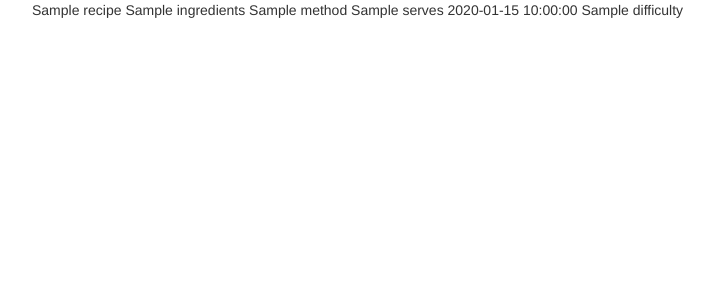
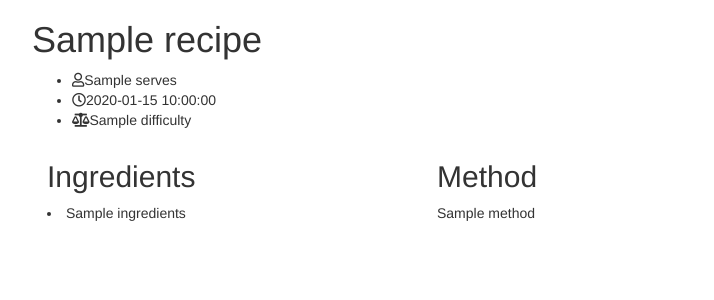
Before and after one commit to luisanegri/Data-Centric-Development, a Flask app: page /get_recipes in a window 1280 px wide. Shown: the top 300 px of the page, without its empty margins (38-752 px from the left). Run offline with Flask 2, Linux system fonts and the light colour scheme; a database or web service that is not in the repository returns one stand-in record (values such as "Sample title"); some libraries are stand-ins or nearby versions.

Commit message:
added some markup

```diff
--- a/templates/recipes.html
+++ b/templates/recipes.html
@@ -3,12 +3,27 @@
 {% block content %}
 
     {% for recipe in recipes %}
-    {{ recipe.category_name }}
-    {{ recipe.ingredients }}
-    {{ recipe.method }}
-    {{ recipe.serves }}
-    {{ recipe.time_of_prep }}
-    {{ recipe.difficulty }}
+    <h1 class="recipe-title-center">{{ recipe.category_name }}</h1>
+    <div class="section-one">
+        <ul class="inline-list">
+    <li class="recipe-details"><i class="glip far fa-user"></i>{{ recipe.serves }}</li>
+    <li class="recipe-details"><i class="glip far fa-clock"></i>{{ recipe.time_of_prep }}</li>
+    <li class="recipe-details"><i class="glip fas fa-balance-scale"></i>{{ recipe.difficulty }}</li>
+        </ul>
+    </div>
+<div class="container">
+    <div class="row">
+        <div class="col-md-4 col-sm-4">
+            <h2>Ingredients</h2>
+            <li class="recipe-ingredients">{{ recipe.ingredients }}</li>
+        </div>
+
+        <div class="col-md-8 col-sm-8">
+            <h2>Method</h2>
+            {{ recipe.method }}
+        </div>
+    </div>
+</div>
     {% endfor %}
 
 
```
